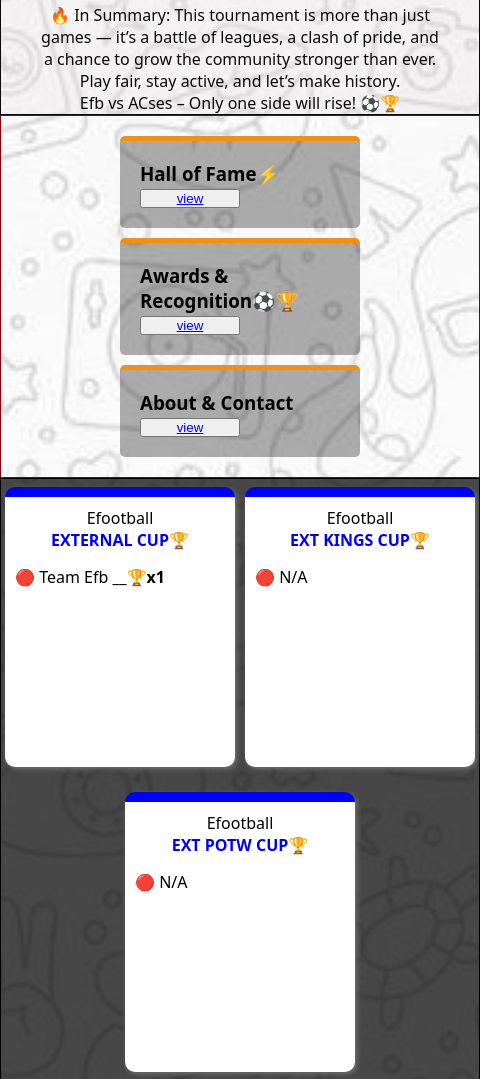
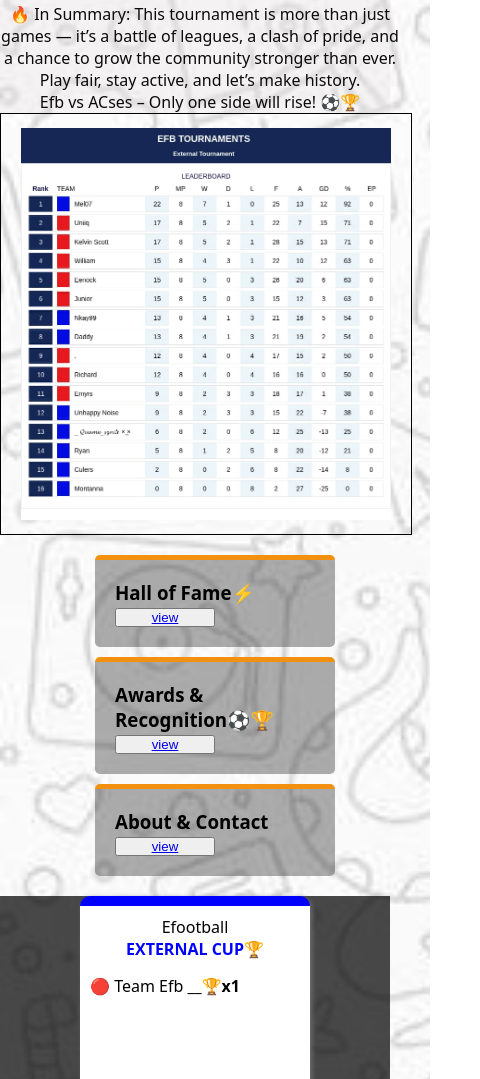
Before and after one commit to GODWIN-ASHINYO/HALL-OF-FAME, a plain HTML site: page index.html in a window 390 px wide. Shown: the part 795-1874 px from the top of the page, 480 px wide, since content can reach past the window. Drawn offline with Linux system fonts and the light colour scheme.

Commit message:
first commit

```diff
--- a/index.html
+++ b/index.html
@@ -37,6 +37,10 @@
 
 Efb vs ACses – Only one side will rise! ⚽🏆
 <p></p>
+
+  </section>
+  <section class="table">
+    <img src="image/table.jpg" alt="leardboard">
 
   </section>
 
--- a/style.css
+++ b/style.css
@@ -45,7 +45,7 @@
 }
 
 .overview{
-  border: 1px solid;
+  border: px solid;
   display: flex;
   flex-direction: column;
   justify-content: center;
@@ -59,6 +59,23 @@
   text-align: center;
 
 }
+
+.table{
+  border: 1px solid;
+  min-height:400px ;
+  display: flex;
+  justify-content: center;
+  align-items: center;
+  flex-wrap: wrap;
+  padding: 10px;
+}
+
+
+.table img{
+  width: 40%;
+  height: 700px;
+
+}
 .homepage h1{
   color: yellow;
   animation: blink 5s infinite;
@@ -70,7 +87,7 @@
 }
 
 .box{
-  border: 1px solid rgb(128, 0, 11);
+  border: px solid rgb(128, 0, 11);
   display: flex;
   flex-wrap: wrap;
   gap: 10px;
@@ -95,8 +112,8 @@
 }
 
 .fame{
-  border: 1px solid;
-  height: 600px;
+  border: px solid;
+  min-height: 600px;
   background-color: rgba(0, 0, 0, 0.712);
   display: flex;
   flex-wrap: wrap;
@@ -156,7 +173,7 @@
 
 .cantop{
   border: 1px solid;
-  width:360px ;
+  width:300px ;
   height: 60px;
   text-align: center;
   display: flex;
@@ -169,7 +186,7 @@
 .player{
   color: white;
   border: 1px solid;
-  width: 360px;
+  width: 300px;
   padding: 10px;
   background-color: rgba(0, 0, 0, 0.658);
   border-radius: 10px;
@@ -191,7 +208,7 @@
   border: 2px solid rgb(255, 115, 0);
   padding: 20px;
   background-color: rgba(114, 117, 119, 0.733);
-  width: 360PX;
+  width: 300px;
   display: flex;
   flex-direction: column;
   justify-content: center;
@@ -240,7 +257,7 @@
     width: 100%;
   }
 
-  .homepage, .overview,  {
+  .homepage, .overview, .table {
     width: 100%;
     flex-wrap: wrap;
   }
@@ -249,6 +266,22 @@
     width: 400px;
   }
 
+  .table img{
+    width: 95%;
+    height: 100%;
+  }
+
+  section{
+    width: 100%;
+    align-self: ;
+  }
+
+  .can{
+    width: 95%;
+  }
+
+
+
 
 
 }
```
Also changed, not shown: image/table.jpg (added).
